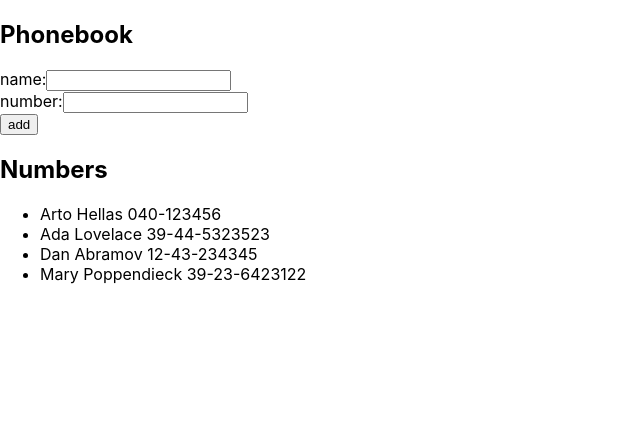
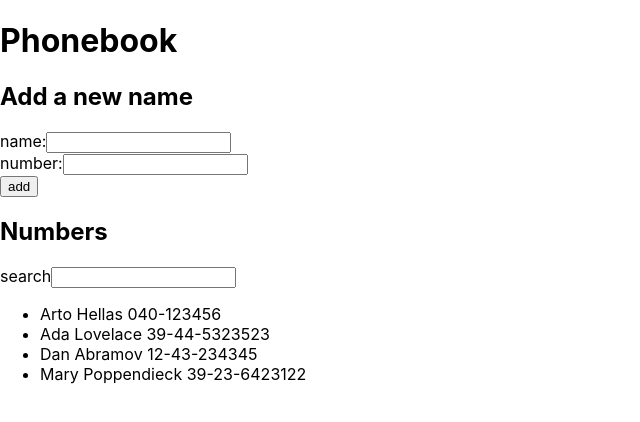
Before and after one commit to PuuperttiRuma/hyu-fs-open, a React (Create React App) app in the folder osa2/puhelinluettelo/: page / in a window 1280 px wide. Shown: the top 422 px of the page, without its empty margins (0-640 px from the left). Built offline with nearby package versions, Linux system fonts and the light colour scheme.

Commit message:
2.9, 2.10: Searchbar lisätty jolla voi filtteröidä nimiä

```diff
--- a/osa2/puhelinluettelo/src/App.js
+++ b/osa2/puhelinluettelo/src/App.js
@@ -1,6 +1,8 @@
 import React, { useState } from 'react'
 
-import Phonebook from './components/Phonebook'
+import Numbers from './components/Numbers'
+import AddName from './components/AddName'
+import SearchBar from './components/SearchBar'
 
 const App = () => {
   const [persons, setPersons] = useState([
@@ -11,6 +13,8 @@ const App = () => {
   ])
   const [newName, setNewName] = useState('')
   const [newNumber, setNewNumber] = useState('')
+  const [searchName, setSearchName] = useState('')
+  const [filteredPersons, setFilteredPersons] = useState(persons)
 
   const addPerson = (e) => {
     e.preventDefault()
@@ -37,21 +41,34 @@ const App = () => {
     setNewNumber(e.target.value)
   }
 
+  const handleSearchChange = (e) => {
+    setSearchName(e.target.value)
+    if (e.target.value === "") {
+      setFilteredPersons(persons)
+      return
+    }
+    const newFiltered = persons.filter((person =>
+      person.name.toLowerCase().includes(e.target.value.toLowerCase())))
+    setFilteredPersons(newFiltered)
+  }
+
   return (
     <div>
-      <h2>Phonebook</h2>
-      <form onSubmit={addPerson}>
-        <div> name:
-          <input value={newName} onChange={handleNameChange} />
-        </div>
-        <div> number:
-          <input value={newNumber} onChange={handleNumberChange} />
-        </div>
-        <div>
-          <button type="submit">add</button>
-        </div>
-      </form>
-      <Phonebook persons={persons} />
+      <h1>Phonebook</h1>
+      <h2>Add a new name</h2>
+      <AddName
+        addPerson={addPerson}
+        newName={newName}
+        newNumber={newNumber}
+        handleNameChange={handleNameChange}
+        handleNumberChange={handleNumberChange}
+      />
+      <h2>Numbers</h2>
+      <SearchBar
+        searchName={searchName}
+        handleSearchChange={handleSearchChange}
+      />
+      <Numbers persons={filteredPersons} />
     </div>
   )
 
--- /dev/null
+++ b/osa2/puhelinluettelo/src/components/AddName.js
@@ -0,0 +1,19 @@
+import React from 'react'
+
+const AddName = (props) => {
+    return (
+        <form onSubmit={props.addPerson}>
+            <div> name:
+                <input value={props.newName} onChange={props.handleNameChange} />
+            </div>
+            <div> number:
+                <input value={props.newNumber} onChange={props.handleNumberChange} />
+            </div>
+            <div>
+                <button type="submit">add</button>
+            </div>
+        </form>
+    )
+}
+
+export default AddName
--- a/osa2/puhelinluettelo/src/components/Phonebook.js
+++ b/osa2/puhelinluettelo/src/components/Numbers.js
@@ -5,14 +5,11 @@ const PersonInfo = ({person}) => {
 }
 const Phonebook = ({ persons }) => {
   return (
-    <div>
-      <h2>Numbers</h2>
       <ul>
         {persons.map(person =>
           <PersonInfo person={person} key={person.name} />
         )}
       </ul>
-    </div>
   )
 }
 
--- /dev/null
+++ b/osa2/puhelinluettelo/src/components/SearchBar.js
@@ -0,0 +1,12 @@
+import React from 'react'
+
+const SearchBar = (props) => {
+    return (
+        <div>
+            search
+            <input type="text" value={props.searchName} onChange={props.handleSearchChange} />
+        </div>
+    )
+}
+
+export default SearchBar
```
